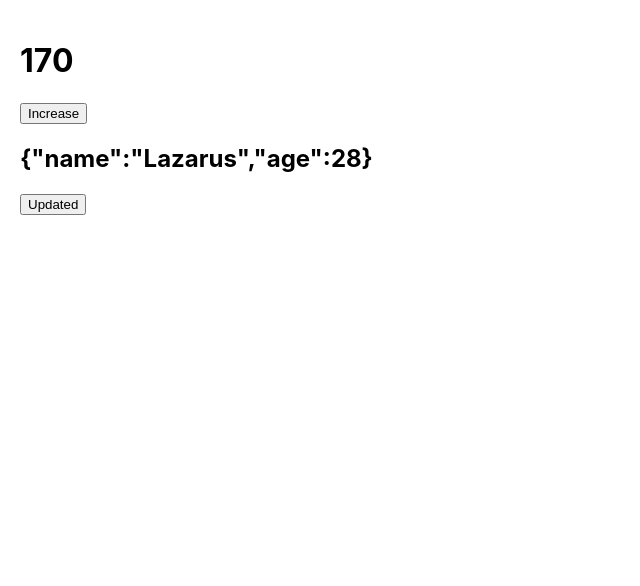
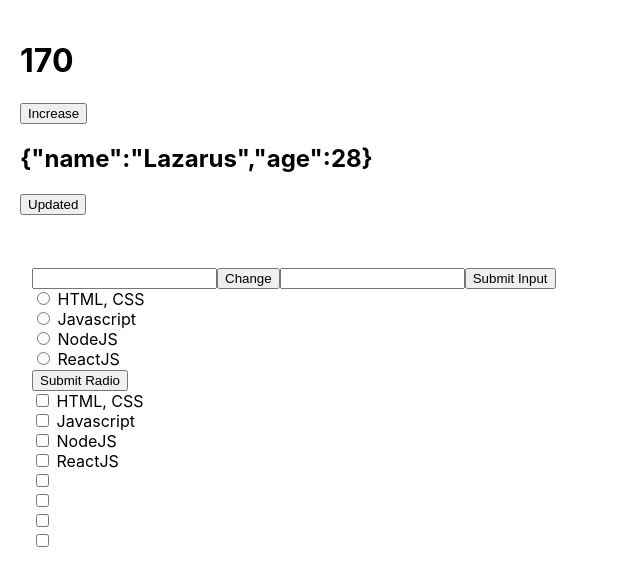
Before and after one commit to lazarus2019/learn-reactjs, a React (Create React App) app in the folder 4_React_project/tiktok/: page / in a window 1280 px wide. Shown: the top 586 px of the page, without its empty margins (0-640 px from the left). Built offline with nearby package versions, Linux system fonts and the light colour scheme.

Commit message:
Upload Two Ways Binding

```diff
--- a/4_React_project/tiktok/src/App.js
+++ b/4_React_project/tiktok/src/App.js
@@ -1,12 +1,16 @@
+import React from 'react';
 import './App.css';
 
 // Import components
 import LearnUseState from './components/LearnUseState.js'
+import TwoWaysBinding from './components/TwoWaysBinding.js';
 
-const orders = [100, 50, 20]
 function App() {
   return (
-    <LearnUseState />
+    <React.Fragment>
+      <LearnUseState />
+      <TwoWaysBinding />
+    </React.Fragment>
   );
 }
 
--- /dev/null
+++ b/4_React_project/tiktok/src/components/TwoWaysBinding.js
@@ -0,0 +1,109 @@
+import { useState } from 'react'
+
+// Bài tập Radio
+const courses = [
+    {
+        id: 1,
+        name: 'HTML, CSS'
+    },
+    {
+        id: 2,
+        name: 'Javascript'
+    },
+    {
+        id: 3,
+        name: 'NodeJS'
+    },
+    {
+        id: 4,
+        name: 'ReactJS'
+    }
+]
+
+function TwoWaysBinding() {
+    // Bài tập INPUT
+    const [name, setName] = useState()
+    const [email, setEmail] = useState()
+
+    const handleSubmitInput = () => {
+        console.log({ name, email })
+    }
+
+    // Bài tập RADIO
+    const [radioChecked, setRadioChecked] = useState()
+
+    const handleSubmitRadio = () => {
+        console.log({ id: radioChecked })
+    }
+
+    // Bài tập CHECKBOX
+    const [checkBoxChecked, setCheckboxChecked] = useState([])
+
+    const handleCheckBox = (id) => {
+        setCheckboxChecked(prev => {
+            return prev.includes(id) ? prev.filter(item => item !== id) : [...prev, id]
+            // Nếu id đã check => bỏ id đó khỏi mảng <> thêm id đó vào mảng
+        })
+    }
+
+    // Bài tập CHECKBOX - Cách khác (Sử dụng Object Set)
+    const checkBoxSet = new Set() // Đối tượng mà không tồn tại phần tử trùng lặp
+    const [_checkBoxChecked, _setCheckboxChecked] = useState()
+
+    const _handleCheckBoxChecked = (id) => {
+        checkBoxSet.has(id) ? checkBoxSet.delete(id) : checkBoxSet.add(id)
+        _setCheckboxChecked([...checkBoxSet])
+    }
+
+    return (
+        <div className="TwoWaysBinding" style={{ padding: 32 }}>
+            {/* Bài tập INPUT */}
+            <input
+                value={name}
+                onChange={e => setName(e.target.value)}
+            />
+            <button onClick={() => setName('Nguyen Van XXX')}>Change</button>
+            <input
+                value={email}
+                onChange={e => setEmail(e.target.value)}
+            />
+            <button onSubmit={handleSubmitInput}>Submit Input</button>
+
+            {/* Bài tập RADIO */}
+            {courses.map(course => (
+                <div key={course.id}>
+                    <input
+                        type='radio'
+                        checked={radioChecked === course.id}
+                        onChange={() => setRadioChecked(course.id)}
+                    /> {course.name}
+                </div>
+            ))}
+            <button onSubmit={handleSubmitRadio}>Submit Radio</button>
+
+            {/* Bài tập CHECKBOX */}
+            {courses.map(course => (
+                <div key={course.id}>
+                    <input
+                        type='checkbox'
+                        checked={checkBoxChecked.includes(course.id)}
+                        onChange={() => handleCheckBox(course.id)}
+                    /> {course.name}
+                </div>
+            ))}
+
+            {/* Bài tập CHECKBOX - Cách khác (Sử dụng Object Set) */}
+            {courses.map(course => (
+                <div key={course.id}>
+                    <input
+                        type='checkbox'
+                        checked={checkBoxSet.has(course.id)}
+                        onChange={() => _handleCheckBoxChecked(course.id)}
+                    />
+                </div>
+            ))}
+        </div>
+    );
+}
+
+export default TwoWaysBinding;
```
Also changed, not shown: 1 other file (tests, documents, lock files or other folders).
